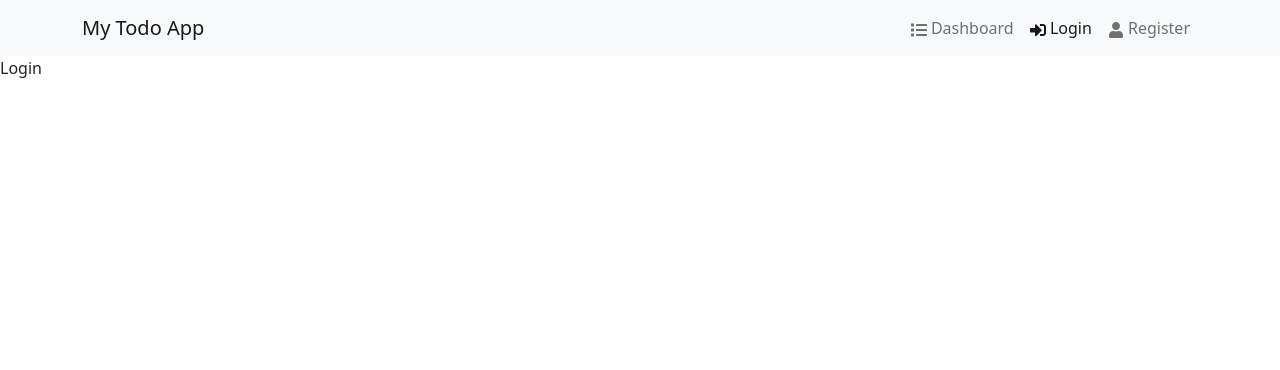
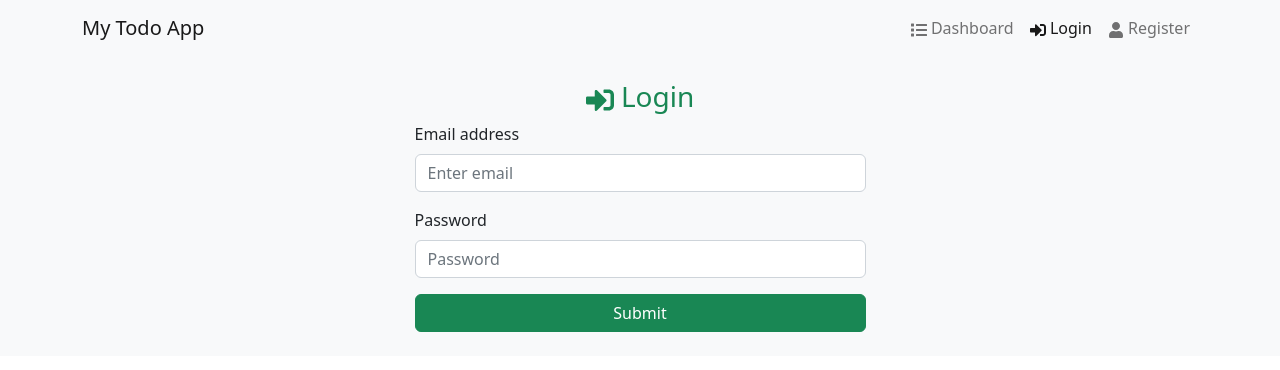
Before and after one commit to mukit24/Todo-App-Using-MERN, a React (Create React App) app in the folder frontend/: page /login in a window 1280 px wide. Shown: the top 370 px of the page. Built offline with nearby package versions, Linux system fonts and the light colour scheme.

Commit message:
login template and basic auth slice

```diff
--- a/frontend/public/index.html
+++ b/frontend/public/index.html
@@ -24,7 +24,7 @@
       work correctly both with client-side routing and a non-root public URL.
       Learn how to configure a non-root public URL by running `npm run build`.
     -->
-    <title>React Redux App</title>
+    <title>Todo App</title>
   </head>
   <body>
     <noscript>You need to enable JavaScript to run this app.</noscript>
--- a/frontend/src/app/store.js
+++ b/frontend/src/app/store.js
@@ -1,5 +1,8 @@
 import { configureStore } from '@reduxjs/toolkit';
+import authReducer from '../features/auth/authSlice';
 
 export const store = configureStore({
-  reducer: { },
+  reducer: {
+    auth: authReducer
+  },
 });
--- /dev/null
+++ b/frontend/src/features/auth/authSlice.js
@@ -0,0 +1,29 @@
+import { createSlice, createAsyncThunk } from '@reduxjs/toolkit';
+
+// get user from local storage
+const user = JSON.parse(localStorage.getItem('user'));
+
+const initialState = {
+    user: user ? user : '',
+    isError: false,
+    isLoading: false,
+    isSuccess: false,
+    message: ''
+}
+
+const authSlice = createSlice({
+    name: 'auth',
+    initialState,
+    reducers: {
+        reset: (state) => {
+            state.isLoading = false;
+            state.isSuccess = false;
+            state.isError = false;
+            state.message = ''
+        }
+    },
+    extraReducers: () => { },
+})
+
+export const { reset } = authSlice.actions;
+export default authSlice.reducer;
--- a/frontend/src/pages/Login.jsx
+++ b/frontend/src/pages/Login.jsx
@@ -1,8 +1,56 @@
-import React from 'react'
+import { FaSignInAlt } from 'react-icons/fa';
+import { useState, UseEffect } from 'react';
+import Button from 'react-bootstrap/Button';
+import Form from 'react-bootstrap/Form';
 
 function Login() {
+  const [formData, setformData] = useState({
+    email: '',
+    password: '',
+  });
+
+  const { email, password } = formData;
+
+  const handleChange = (e) => {
+    setformData((prevState) => ({
+      ...prevState,
+      [e.target.name]: e.target.value
+    }))
+  };
+
+  const handleSubmit = (e) => {
+    e.preventDefault();
+  }
+
   return (
-    <div>Login</div>
+    <>
+      <section className="bg-light text-dark p-4">
+        <div className="container">
+          <h3 className="text-center text-success"><FaSignInAlt /> Login</h3>
+          <div className="row justify-content-center">
+            <div className="col-5">
+              <Form onSubmit={handleSubmit}>
+                <Form.Group className="mb-3">
+                  <Form.Label>Email address</Form.Label>
+                  <Form.Control type="email" placeholder="Enter email"
+                    name='email' value={email} onChange={handleChange} />
+                </Form.Group>
+
+                <Form.Group className="mb-3">
+                  <Form.Label>Password</Form.Label>
+                  <Form.Control type="password" placeholder="Password"
+                    name='password' value={password} onChange={handleChange} />
+                </Form.Group>
+
+                <Button variant="success" type="submit" className='w-100'>
+                  Submit
+                </Button>
+              </Form>
+            </div>
+          </div>
+        </div>
+      </section>
+    </>
   )
 }
 
--- a/package.json
+++ b/package.json
@@ -6,7 +6,8 @@
   "scripts": {
     "start": "node backend/server.js",
     "server": "nodemon backend/server.js",
-    "client": "npm start --prefix frontend"
+    "client": "npm start --prefix frontend",
+    "dev": "concurrently \"npm run server\" \"npm run client\""
   },
   "author": "Mukit Hasan Pranto",
   "license": "ISC",
@@ -20,6 +21,7 @@
     "mongoose": "^7.0.3"
   },
   "devDependencies": {
+    "concurrently": "^8.0.1",
     "nodemon": "^2.0.22"
   }
 }
```
Also changed, not shown: 1 other file (tests, documents, lock files or other folders).
